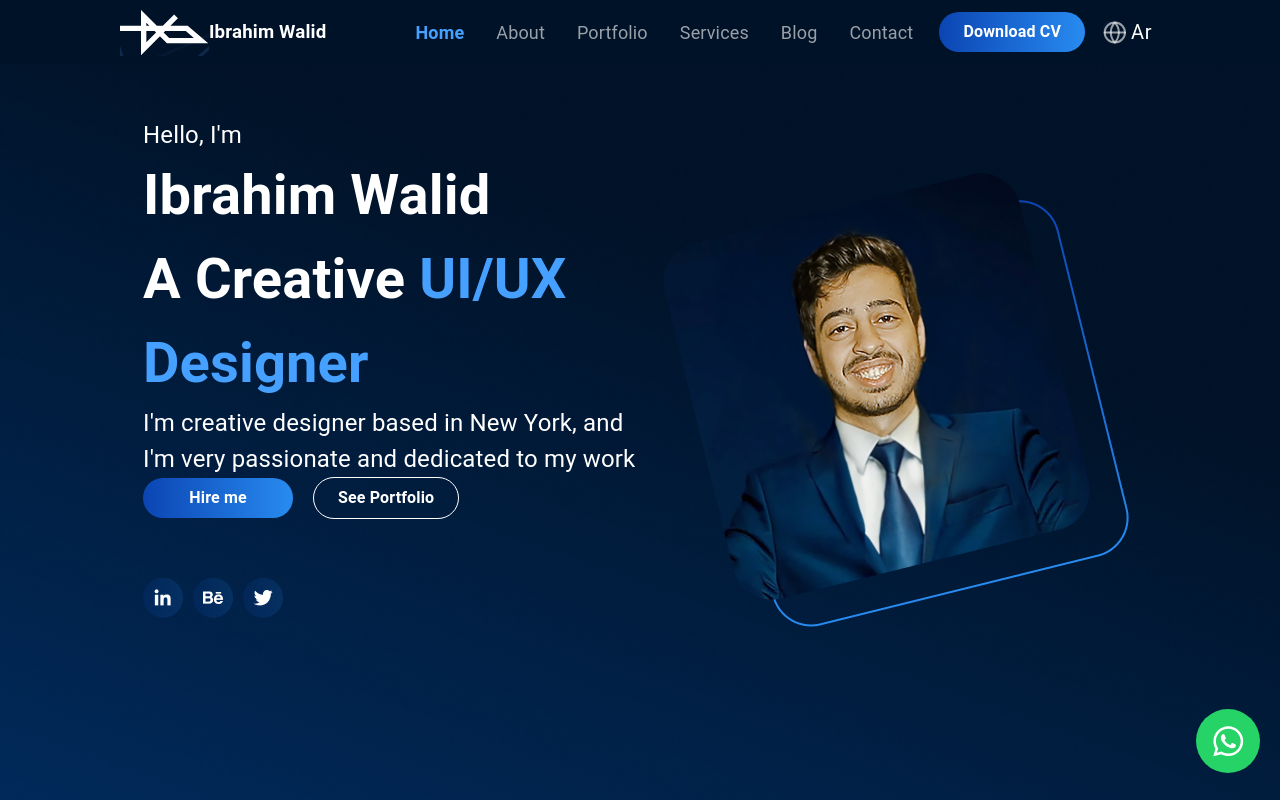
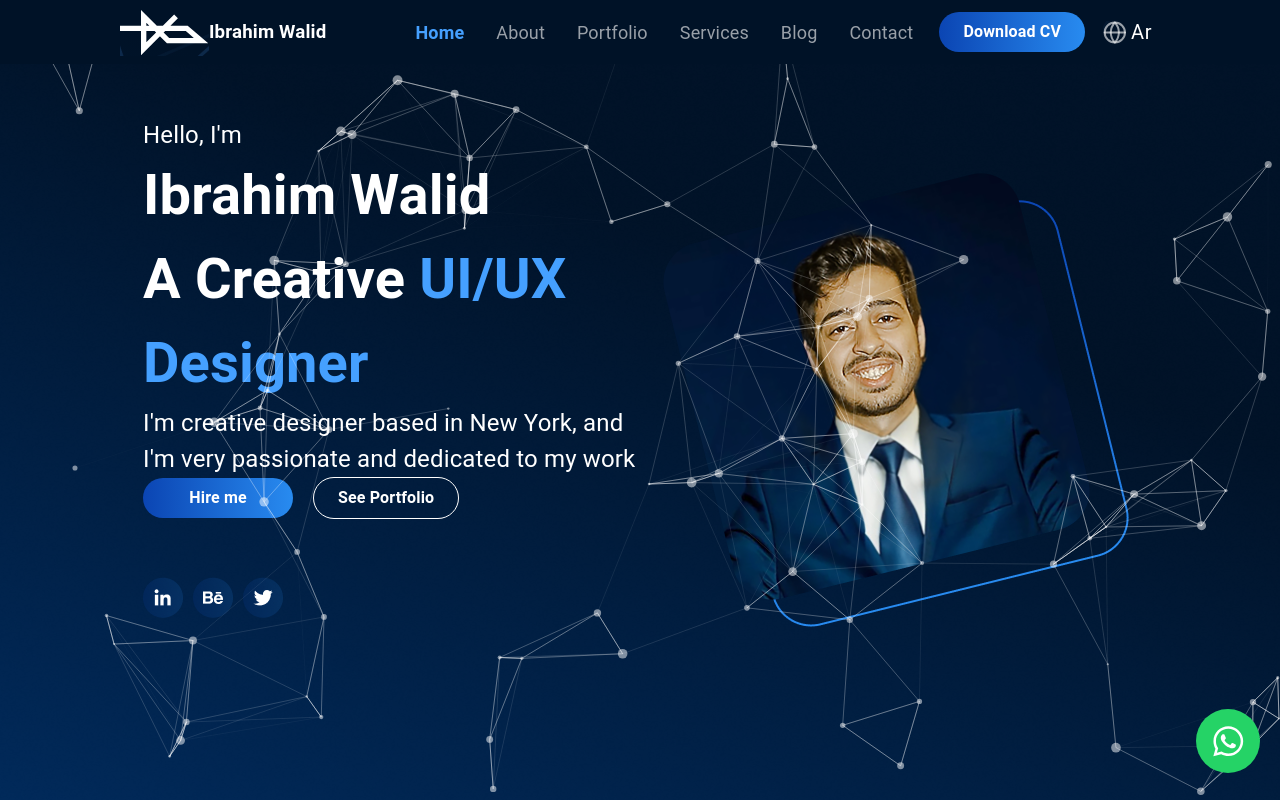
Before and after one commit to KhaledHegazy222/ibrahim-walid-portfolio, a React (Vite) app: page / in a window 1280 px wide. Shown: the top 800 px of the page. Built offline with nearby package versions, Linux system fonts and the light colour scheme.

Commit message:
Return Particles Background

```diff
--- a/src/components/Hero/index.jsx
+++ b/src/components/Hero/index.jsx
@@ -20,7 +20,7 @@ const Hero = () => {
           zIndex: 2,
         }}
       >
-        {/* <ParticlesBackground /> */}
+        <ParticlesBackground />
         <div
           style={{
             width: "40%",
```
